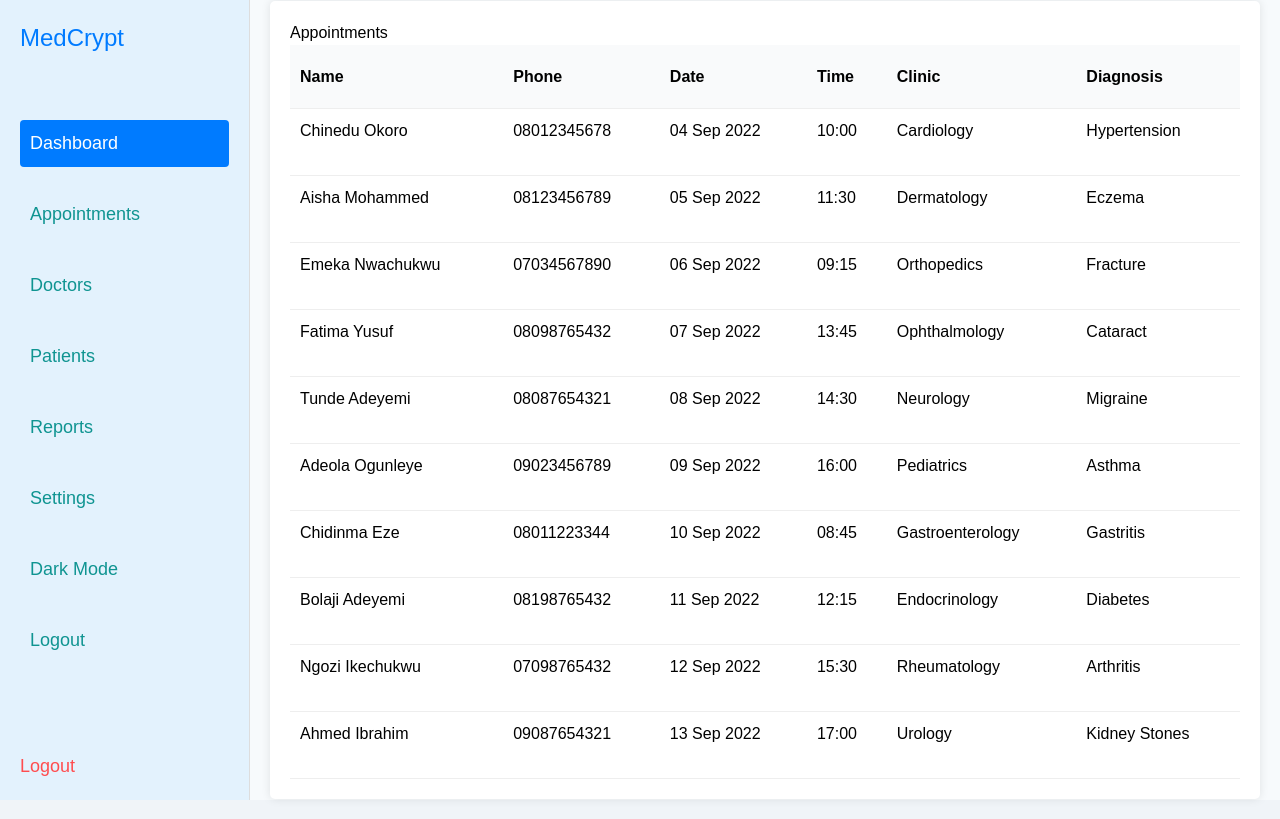
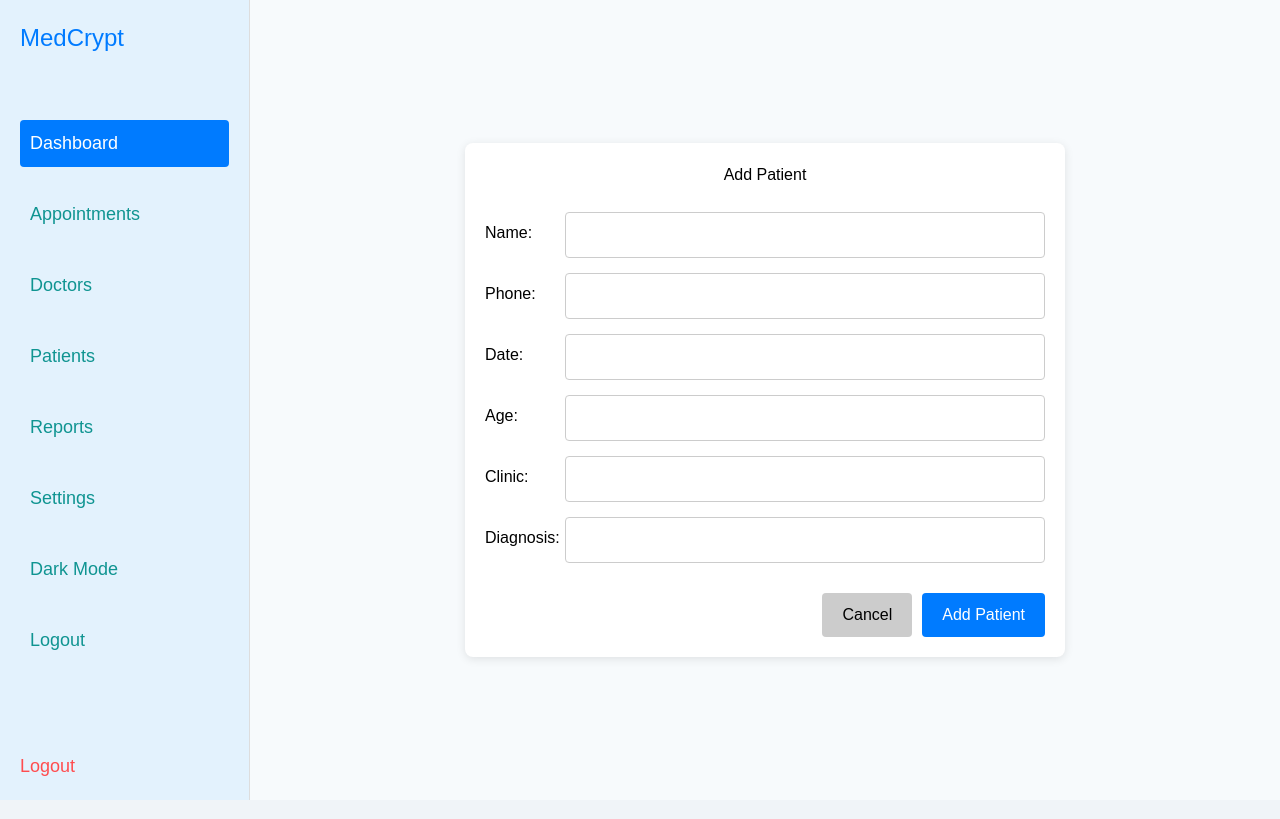
Before and after one commit to mic-andrew/medEncrypt, a React (Vite) app: page /dashboard in a window 1280 px wide. Built offline with nearby package versions, Linux system fonts and the light colour scheme.

Commit message:
deployment commit

```diff
--- /dev/null
+++ b/src/components/modals/AddModal.jsx
@@ -0,0 +1,98 @@
+import { useState } from "react";
+import "./new_modal.css";
+
+const Modal = ({ setShowModal }) => {
+  const [formData, setFormData] = useState({
+    name: "",
+    phone: "",
+    date: "",
+    age: "",
+    clinic: "",
+    diagnosis: "",
+  });
+
+  const handleChange = (e) => {
+    const { name, value } = e.target;
+    setFormData((prevData) => ({ ...prevData, [name]: value }));
+  };
+
+  const handleCancel = () => {
+    setShowModal(false);
+  };
+
+  const handleAddPatient = () => {
+    // Add patient logic here
+    console.log("Patient added:", formData);
+    setShowModal(false);
+  };
+
+  return (
+    <div className="backdrop">
+      <div className="modal">
+        <h2>Add Patient</h2>
+        <form>
+          <label>
+            Name:
+            <input
+              type="text"
+              name="name"
+              value={formData.name}
+              onChange={handleChange}
+            />
+          </label>
+          <label>
+            Phone:
+            <input
+              type="text"
+              name="phone"
+              value={formData.phone}
+              onChange={handleChange}
+            />
+          </label>
+          <label>
+            Date:
+            <input
+              type="text"
+              name="date"
+              value={formData.date}
+              onChange={handleChange}
+            />
+          </label>
+          <label>
+            Age:
+            <input
+              type="text"
+              name="age"
+              value={formData.age}
+              onChange={handleChange}
+            />
+          </label>
+          <label>
+            Clinic:
+            <input
+              type="text"
+              name="clinic"
+              value={formData.clinic}
+              onChange={handleChange}
+            />
+          </label>
+          <label>
+            Diagnosis:
+            <input
+              type="text"
+              name="diagnosis"
+              value={formData.diagnosis}
+              onChange={handleChange}
+            />
+          </label>
+        </form>
+        <div className="modal-buttons">
+          <button onClick={handleCancel}>Cancel</button>
+          <button onClick={handleAddPatient}>Add Patient</button>
+        </div>
+      </div>
+    </div>
+  );
+};
+
+export default Modal;
--- /dev/null
+++ b/src/components/modals/new_modal.css
@@ -0,0 +1,63 @@
+.backdrop {
+  position: fixed;
+  top: 0;
+  left: 0;
+  width: 100%;
+  height: 100%;
+  background-color: rgba(0, 0, 0, 0.5);
+  display: flex;
+  justify-content: center;
+  align-items: center;
+}
+
+.modal {
+  background-color: white;
+  padding: 20px;
+  border-radius: 10px;
+  box-shadow: 0 2px 10px rgba(0, 0, 0, 0.1);
+  width: 400px;
+}
+
+.modal h2 {
+  margin-top: 0;
+}
+
+.modal form {
+  display: flex;
+  flex-direction: column;
+}
+
+.modal form label {
+  margin-bottom: 10px;
+}
+
+.modal form input {
+  margin-top: 5px;
+  padding: 5px;
+  border: 1px solid #ccc;
+  border-radius: 5px;
+  width: calc(100% - 10px);
+}
+
+.modal-buttons {
+  display: flex;
+  justify-content: flex-end;
+  margin-top: 20px;
+}
+
+.modal-buttons button {
+  margin-left: 10px;
+  padding: 10px 20px;
+  border: none;
+  border-radius: 5px;
+  cursor: pointer;
+}
+
+.modal-buttons button:first-child {
+  background-color: #ccc;
+}
+
+.modal-buttons button:last-child {
+  background-color: #4caf50;
+  color: white;
+}
--- /dev/null
+++ b/src/dashboard/AddPatient.css
@@ -0,0 +1,59 @@
+.add-patient-page {
+  margin: 0 auto;
+  padding: 20px;
+  background-color: #fff;
+  border-radius: 8px;
+  box-shadow: 0 2px 10px rgba(0, 0, 0, 0.1);
+  width: 600px; /* Adjusted width */
+}
+
+.add-patient-page h2 {
+  text-align: center;
+  margin-bottom: 20px;
+}
+
+.add-patient-page form {
+  display: flex;
+  flex-direction: column;
+  align-items: center;
+}
+
+.add-patient-page label {
+  margin-bottom: 10px;
+  width: 100%;
+  display: flex;
+  justify-content: space-between;
+  align-items: center;
+}
+
+.add-patient-page input {
+  padding: 10px;
+  margin-top: 5px;
+  border: 1px solid #ccc;
+  border-radius: 4px;
+  width: calc(100% - 80px); /* Adjusted width to fit within the form */
+}
+
+.page-buttons {
+  display: flex;
+  justify-content: flex-end;
+  margin-top: 20px;
+  width: 100%;
+}
+
+.page-buttons button {
+  padding: 10px 20px;
+  border: none;
+  border-radius: 4px;
+  cursor: pointer;
+  margin-left: 10px;
+}
+
+.page-buttons button:first-child {
+  background-color: #ccc;
+}
+
+.page-buttons button:last-child {
+  background-color: #007bff;
+  color: #fff;
+}
--- /dev/null
+++ b/src/dashboard/AddPatient.jsx
@@ -0,0 +1,65 @@
+import { useState } from 'react';
+import './AddPatient.css';
+
+const AddPatient = () => {
+  const [formData, setFormData] = useState({
+    name: '',
+    phone: '',
+    date: '',
+    age: '',
+    clinic: '',
+    diagnosis: '',
+  });
+
+  const handleChange = (e) => {
+    const { name, value } = e.target;
+    setFormData({ ...formData, [name]: value });
+  };
+
+  const handleAddPatient = () => {
+    console.log('Patient Data:', formData);
+    // Add logic to save the patient data
+  };
+
+  const handleCancel = () => {
+    // Add logic to handle cancel action
+  };
+
+  return (
+    <div className="add-patient-page">
+      <h2>Add Patient</h2>
+      <form>
+        <label>
+          Name:
+          <input type="text" name="name" value={formData.name} onChange={handleChange} />
+        </label>
+        <label>
+          Phone:
+          <input type="text" name="phone" value={formData.phone} onChange={handleChange} />
+        </label>
+        <label>
+          Date:
+          <input type="text" name="date" value={formData.date} onChange={handleChange} />
+        </label>
+        <label>
+          Age:
+          <input type="text" name="age" value={formData.age} onChange={handleChange} />
+        </label>
+        <label>
+          Clinic:
+          <input type="text" name="clinic" value={formData.clinic} onChange={handleChange} />
+        </label>
+        <label>
+          Diagnosis:
+          <input type="text" name="diagnosis" value={formData.diagnosis} onChange={handleChange} />
+        </label>
+      </form>
+      <div className="page-buttons">
+        <button onClick={handleCancel}>Cancel</button>
+        <button onClick={handleAddPatient}>Add Patient</button>
+      </div>
+    </div>
+  );
+};
+
+export default AddPatient;
--- a/src/dashboard/PatientList.tsx
+++ b/src/dashboard/PatientList.tsx
@@ -2,6 +2,7 @@ import React, { useState } from "react";
 import { appointmentsData } from "../utils";
 import Modal from "../components/modals/Modal";
 import AddPatientModal from "../components/modals/AddPatientModal";
+import AddModal from "../components/modals/AddModal";
 
 function PatientList() {
   const [isModalOpen, setIsModalOpen] = useState(false);
@@ -30,7 +31,7 @@ function PatientList() {
       <td>{appointment.name}</td>
       <td>{appointment.phone}</td>
       <td>{appointment.date}</td>
-      <td>{appointment.time}</td>
+      <td>{appointment.age}</td>
       <td>{appointment.clinic}</td>
       <td>{appointment.diagnosis}</td>
     </tr>
@@ -38,9 +39,10 @@ function PatientList() {
 
   return (
     <>
+    <AddModal />
       <main className="main-content">
         <div className="appointments">
-          <h3>Appointments</h3>
+          <h3>Patients</h3>
           {/* <div className="add-patient-btn">
             <button className="bg-red-300 font-[900]">Add Patient</button>
           </div> */}
@@ -81,7 +83,7 @@ function PatientList() {
                     <strong>Date:</strong> {selectedPatient.date}
                   </p>
                   <p>
-                    <strong>Time:</strong> {selectedPatient.time}
+                    <strong>Age </strong> {selectedPatient.age}
                   </p>
                   <p>
                     <strong>Clinic:</strong> {selectedPatient.clinic}
--- a/src/dashboard/dashboard.jsx
+++ b/src/dashboard/dashboard.jsx
@@ -1,4 +1,5 @@
 // import React from "react";
+import AddPatient from "./AddPatient";
 import "./dashboard.css";
 import PatientList from "./PatientList";
 import SideBar from "./SideBar";
@@ -9,7 +10,8 @@ function Dashboard() {
   return (
     <div className="container">
       <SideBar />
-      <PatientList />
+      {/* <PatientList /> */}
+      <AddPatient />
     </div>
   );
 }
--- a/src/utils.js
+++ b/src/utils.js
@@ -1,81 +1,81 @@
 export const appointmentsData = [
   {
-    name: "Chinedu Okoro",
-    phone: "08012345678",
-    date: "04 Sep 2022",
-    time: "10:00",
+    name: "Patient 1",
+    phone: "080xxxx5678",
+    date: "Jan 2024",
+    age: "40-59",
     clinic: "Cardiology",
     diagnosis: "Hypertension",
   },
   {
-    name: "Aisha Mohammed",
-    phone: "08123456789",
-    date: "05 Sep 2022",
-    time: "11:30",
+    name: "Patient 2",
+    phone: "081xxxx6789",
+    date: "Jan 2024",
+    age: "20-39",
     clinic: "Dermatology",
     diagnosis: "Eczema",
   },
   {
-    name: "Emeka Nwachukwu",
-    phone: "07034567890",
-    date: "06 Sep 2022",
-    time: "09:15",
+    name: "Patient 3",
+    phone: "070xxxx7890",
+    date: "Feb 2024",
+    age: "40-59",
     clinic: "Orthopedics",
     diagnosis: "Fracture",
   },
   {
-    name: "Fatima Yusuf",
-    phone: "08098765432",
-    date: "07 Sep 2022",
-    time: "13:45",
+    name: "Patient 4",
+    phone: "080xxxx5432",
+    date: "Feb 2024",
+    age: "60+",
     clinic: "Ophthalmology",
     diagnosis: "Cataract",
   },
   {
-    name: "Tunde Adeyemi",
-    phone: "08087654321",
-    date: "08 Sep 2022",
-    time: "14:30",
+    name: "Patient 5",
+    phone: "080xxxx4321",
+    date: "Mar 2024",
+    age: "20-39",
     clinic: "Neurology",
     diagnosis: "Migraine",
   },
   {
-    name: "Adeola Ogunleye",
-    phone: "09023456789",
-    date: "09 Sep 2022",
-    time: "16:00",
+    name: "Patient 6",
+    phone: "090xxxx6789",
+    date: "Mar 2024",
+    age: "< 20",
     clinic: "Pediatrics",
     diagnosis: "Asthma",
   },
   {
-    name: "Chidinma Eze",
-    phone: "08011223344",
-    date: "10 Sep 2022",
-    time: "08:45",
+    name: "Patient 7",
+    phone: "080xxxx3344",
+    date: "Apr 2024",
+    age: "20-39",
     clinic: "Gastroenterology",
     diagnosis: "Gastritis",
   },
   {
-    name: "Bolaji Adeyemi",
-    phone: "08198765432",
-    date: "11 Sep 2022",
-    time: "12:15",
+    name: "Patient 8",
+    phone: "081xxxx5432",
+    date: "Apr 2024",
+    age: "40-59",
     clinic: "Endocrinology",
     diagnosis: "Diabetes",
   },
   {
-    name: "Ngozi Ikechukwu",
-    phone: "07098765432",
-    date: "12 Sep 2022",
-    time: "15:30",
+    name: "Patient 9",
+    phone: "070xxxx5432",
+    date: "May 2024",
+    age: "60+",
     clinic: "Rheumatology",
     diagnosis: "Arthritis",
   },
   {
-    name: "Ahmed Ibrahim",
-    phone: "09087654321",
-    date: "13 Sep 2022",
-    time: "17:00",
+    name: "Patient 10",
+    phone: "090xxxx4321",
+    date: "May 2024",
+    age: "20-39",
     clinic: "Urology",
     diagnosis: "Kidney Stones",
   },
```
